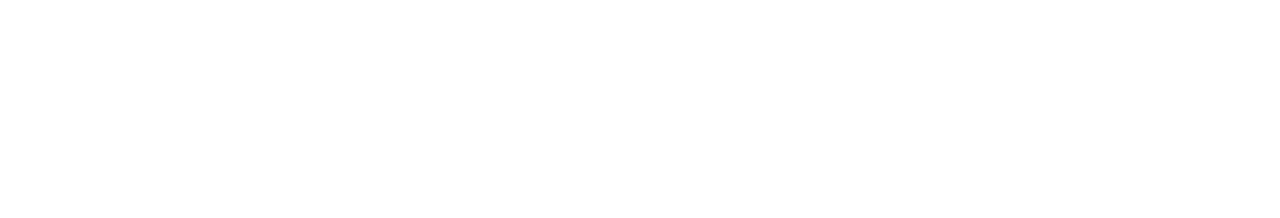
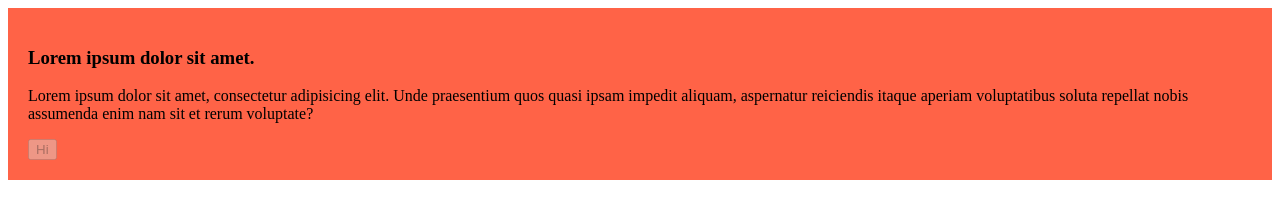
Before and after one commit to mdraselislamrahul/another-webside, a plain HTML site: page index.html in a window 1280 px wide. Drawn offline with Linux system fonts and the light colour scheme.

Commit message:
added first commit

```diff
--- a/index.html
+++ b/index.html
@@ -5,11 +5,16 @@
     <meta charset="UTF-8">
     <meta http-equiv="X-UA-Compatible" content="IE=edge">
     <meta name="viewport" content="width=device-width, initial-scale=1.0">
+    <link rel="stylesheet" href="./style.css">
     <title>Document</title>
 </head>
 
 <body>
-
+    <div>
+        <h3>Lorem ipsum dolor sit amet.</h3>
+        <p>Lorem ipsum dolor sit amet, consectetur adipisicing elit. Unde praesentium quos quasi ipsam impedit aliquam, aspernatur reiciendis itaque aperiam voluptatibus soluta repellat nobis assumenda enim nam sit et rerum voluptate?</p>
+        <button disabled="disabled">Hi</button>
+    </div>
 </body>
 
 </html>
--- /dev/null
+++ b/style.css
@@ -0,0 +1,4 @@
+div {
+    background-color: tomato;
+    padding: 20px;
+}
```
